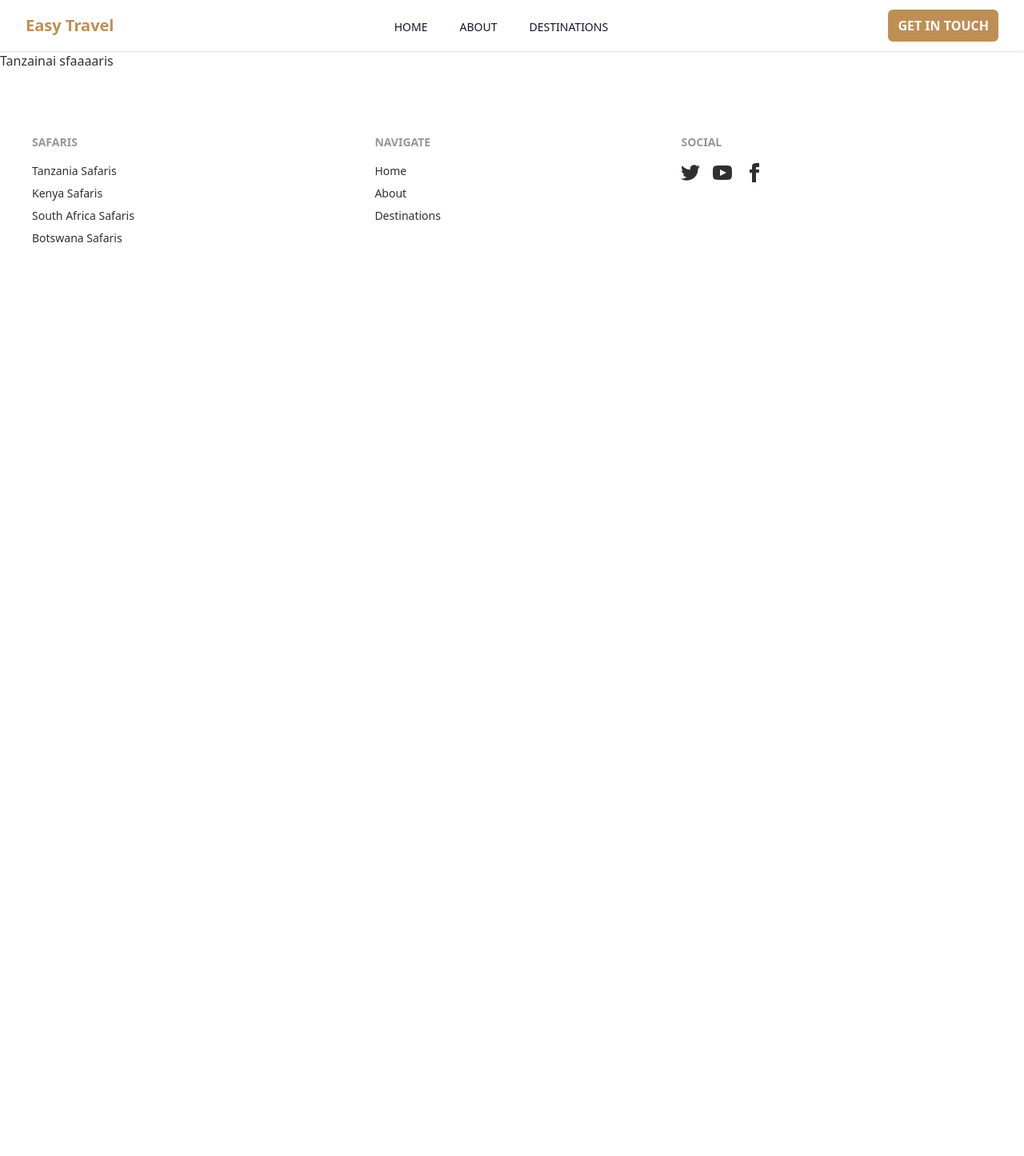
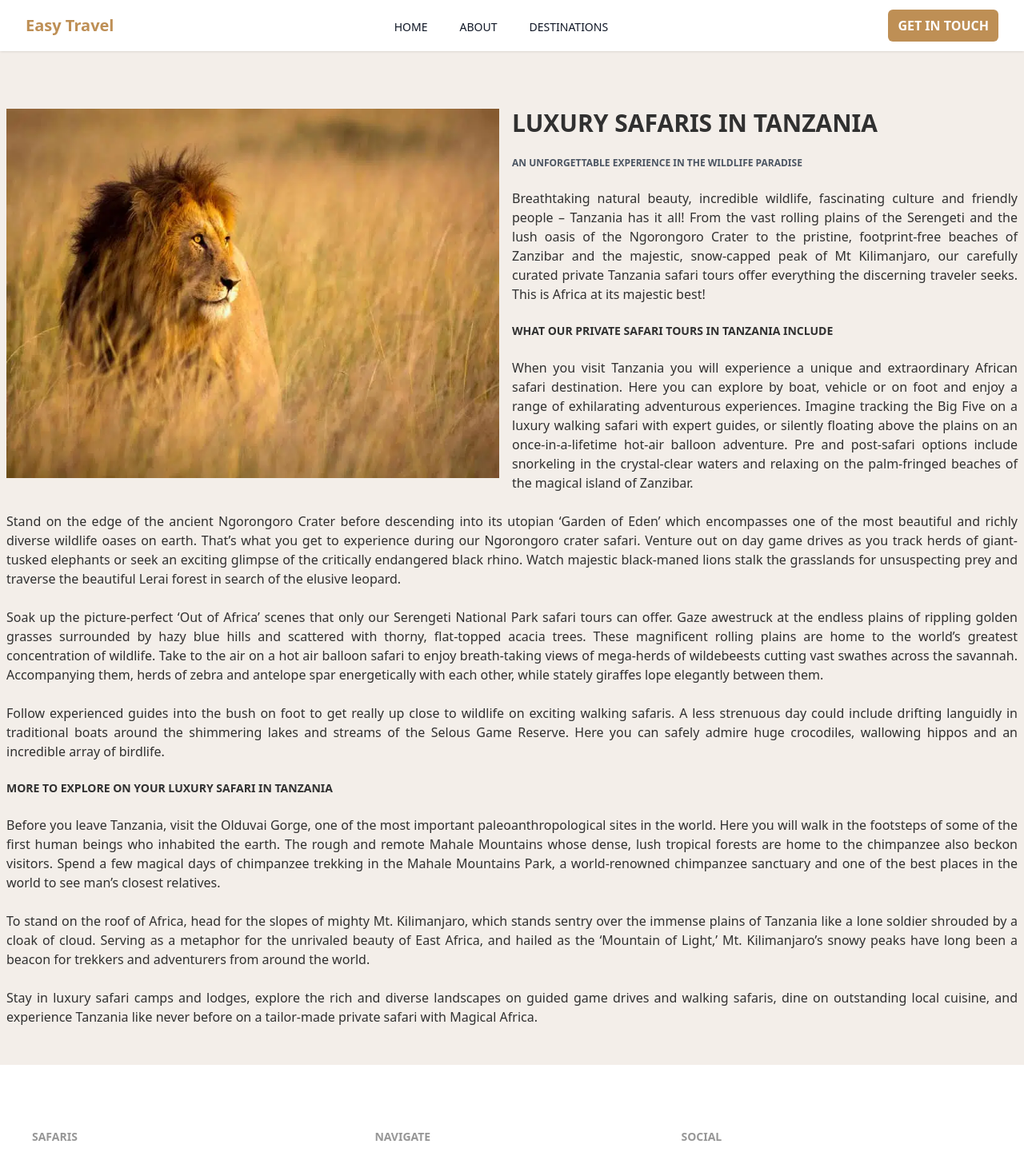
Before and after one commit to abdullah-masud/Easy-Travels-Client, a React (Create React App) app: page /tanzania-safaris in a window 1280 px wide. Shown: the top 1446 px of the page at 80% size. Before the commit the page ends 800 px from the top, so only its background shows below. Built offline with nearby package versions, Linux system fonts and the light colour scheme.

Commit message:
tanzania-safaris description done

```diff
--- a/src/Pages/Home/Banner.js
+++ b/src/Pages/Home/Banner.js
@@ -12,7 +12,7 @@ const Banner = () => {
                     <p className='my-5 text-lg font-semibold text-gray-600'>Our 35 years of experience will help you plan the right parks, accommodations, and activities.</p>
                     <LinkScroll to='destinations'
                         className="lg:ml-1 relative inline-block px-4 py-2 font-medium group cursor-pointer"
-                        smooth={true}
+                        smooth="true"
                         duration={500}
                         offset={0}
                     >
--- a/src/Pages/Home/SafariDestinations/TanzaniaSafaris.js
+++ b/src/Pages/Home/SafariDestinations/TanzaniaSafaris.js
@@ -1,9 +1,34 @@
-import React from 'react';
+import React, { useEffect } from 'react';
+import lion from '../../../assets/images/lion.jpg'
+const TanzaniaSafaris = () => {
 
-const TanzaniaSafaris = () => {
+    useEffect(() => {
+        window.scrollTo(0, 0); // Scroll to the top of the page when the component mounts
+    }, []);
+
     return (
-        <div>
-            <h2>Tanzainai sfaaaaris</h2>
+        <div className='bg-[#d0bfaa42] lg:py-6 pb-6 '>
+            <div className='max-w-7xl mx-auto min-h-screen pt-12 lg:px-0 px-4 '>
+                <img className='lg:float-left lg:pr-4 lg:pl-2 lg:w-2/4' src={lion} alt="" />
+                <div className=''>
+                    <h1 className='lg:text-3xl lg:text-left text-center text-xl lg:mb-4 lg:my-0 my-4 font-bold'>LUXURY SAFARIS IN TANZANIA</h1>
+                    <p className='text-xs my-6 lg:text-left text-center font-semibold text-gray-600'>AN UNFORGETTABLE EXPERIENCE IN THE WILDLIFE PARADISE</p>
+                    <p className='lg:text-base text-justify lg:px-2'>Breathtaking natural beauty, incredible wildlife, fascinating culture and friendly people – Tanzania has it all! From the vast rolling plains of the Serengeti and the lush oasis of the Ngorongoro Crater to the pristine, footprint-free beaches of Zanzibar and the majestic, snow-capped peak of Mt Kilimanjaro, our carefully curated private Tanzania safari tours offer everything the discerning traveler seeks. This is Africa at its majestic best!</p>
+
+                    <h1 className='text-sm my-6 lg:text-left text-center font-bold'>WHAT OUR PRIVATE SAFARI TOURS IN TANZANIA INCLUDE</h1>
+                    <p className='lg:text-base text-justify lg:px-2 my-6'>When you visit Tanzania you will experience a unique and extraordinary African safari destination. Here you can explore by boat, vehicle or on foot and enjoy a range of exhilarating adventurous experiences. Imagine tracking the Big Five on a luxury walking safari with expert guides, or silently floating above the plains on an once-in-a-lifetime hot-air balloon adventure. Pre and post-safari options include snorkeling in the crystal-clear waters and relaxing on the palm-fringed beaches of the magical island of Zanzibar.</p>
+                    <p className='lg:text-base text-justify lg:px-2 my-6'>Stand on the edge of the ancient Ngorongoro Crater before descending into its utopian ‘Garden of Eden’ which encompasses one of the most beautiful and richly diverse wildlife oases on earth. That’s what you get to experience during our Ngorongoro crater safari. Venture out on day game drives as you track herds of giant-tusked elephants or seek an exciting glimpse of the critically endangered black rhino. Watch majestic black-maned lions stalk the grasslands for unsuspecting prey and traverse the beautiful Lerai forest in search of the elusive leopard.</p>
+                    <p className='lg:text-base text-justify lg:px-2 my-6'>Soak up the picture-perfect ‘Out of Africa’ scenes that only our Serengeti National Park safari tours can offer. Gaze awestruck at the endless plains of rippling golden grasses surrounded by hazy blue hills and scattered with thorny, flat-topped acacia trees. These magnificent rolling plains are home to the world’s greatest concentration of wildlife. Take to the air on a hot air balloon safari to enjoy breath-taking views of mega-herds of wildebeests cutting vast swathes across the savannah. Accompanying them, herds of zebra and antelope spar energetically with each other, while stately giraffes lope elegantly between them.</p>
+                    <p className='lg:text-base text-justify lg:px-2 my-6'>Follow experienced guides into the bush on foot to get really up close to wildlife on exciting walking safaris. A less strenuous day could include drifting languidly in traditional boats around the shimmering lakes and streams of the Selous Game Reserve. Here you can safely admire huge crocodiles, wallowing hippos and an incredible array of birdlife.</p>
+
+                    <h1 className='text-sm my-6 lg:text-left text-center font-bold ml-2'>MORE TO EXPLORE ON YOUR LUXURY SAFARI IN TANZANIA</h1>
+                    <p className='lg:text-base text-justify lg:px-2 my-6'>Before you leave Tanzania, visit the Olduvai Gorge, one of the most important paleoanthropological sites in the world. Here you will walk in the footsteps of some of the first human beings who inhabited the earth. The rough and remote Mahale Mountains whose dense, lush tropical forests are home to the chimpanzee also beckon visitors. Spend a few magical days of chimpanzee trekking in the Mahale Mountains Park, a world-renowned chimpanzee sanctuary and one of the best places in the world to see man’s closest relatives.</p>
+                    <p className='lg:text-base text-justify lg:px-2 my-6'>To stand on the roof of Africa, head for the slopes of mighty Mt. Kilimanjaro, which stands sentry over the immense plains of Tanzania like a lone soldier shrouded by a cloak of cloud. Serving as a metaphor for the unrivaled beauty of East Africa, and hailed as the ‘Mountain of Light,’ Mt. Kilimanjaro’s snowy peaks have long been a beacon for trekkers and adventurers from around the world.</p>
+                    <p className='lg:text-base text-justify lg:px-2 my-6'>Stay in luxury safari camps and lodges, explore the rich and diverse landscapes on guided game drives and walking safaris, dine on outstanding local cuisine, and experience Tanzania like never before on a tailor-made private safari with Magical Africa.</p>
+
+
+                </div>
+            </div>
         </div>
     );
 };
--- a/src/Pages/Shared/Navbar.js
+++ b/src/Pages/Shared/Navbar.js
@@ -63,7 +63,7 @@ export default function Example() {
                                 </Link>
                                 <Link to="/?scrollToDestination=true"
                                     className="inline-flex items-center   px-1 pt-1 text-sm font-medium text-gray-900 uppercase cursor-pointer"
-                                    smooth={true}
+                                    smooth="true"
                                     duration={500}
                                     offset={0}
                                     onClick={handleDestinationScroll}
@@ -76,7 +76,7 @@ export default function Example() {
                                 <Link to="/?scrollToContact=true"
                                     type="button"
                                     className="font-semibold rounded-md bg-primary px-3 py-2 text-white  uppercase "
-                                    smooth={true}
+                                    smooth="true"
                                     duration={500}
                                     offset={-70}
                                     onClick={handleContactScroll}
```
